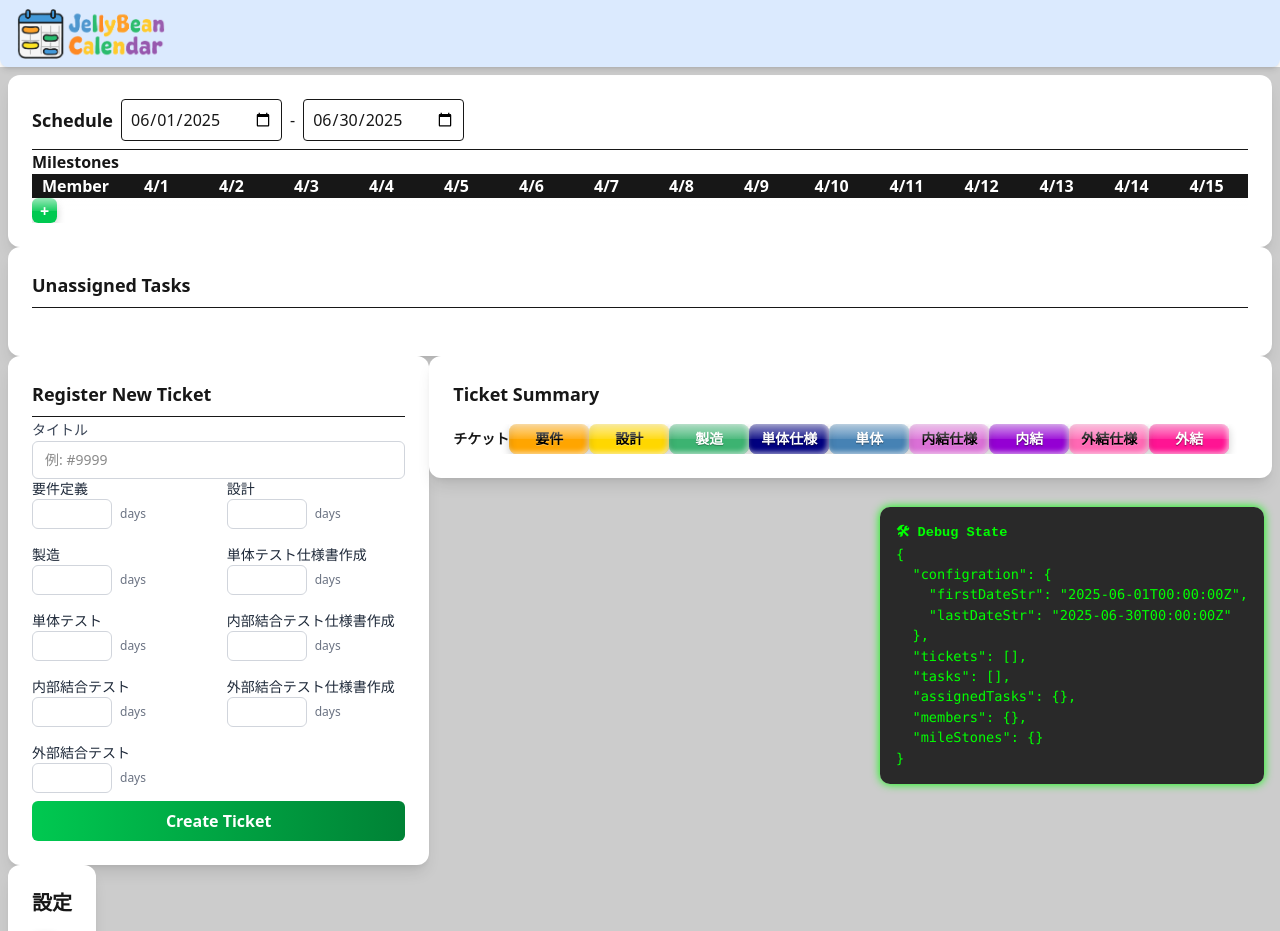
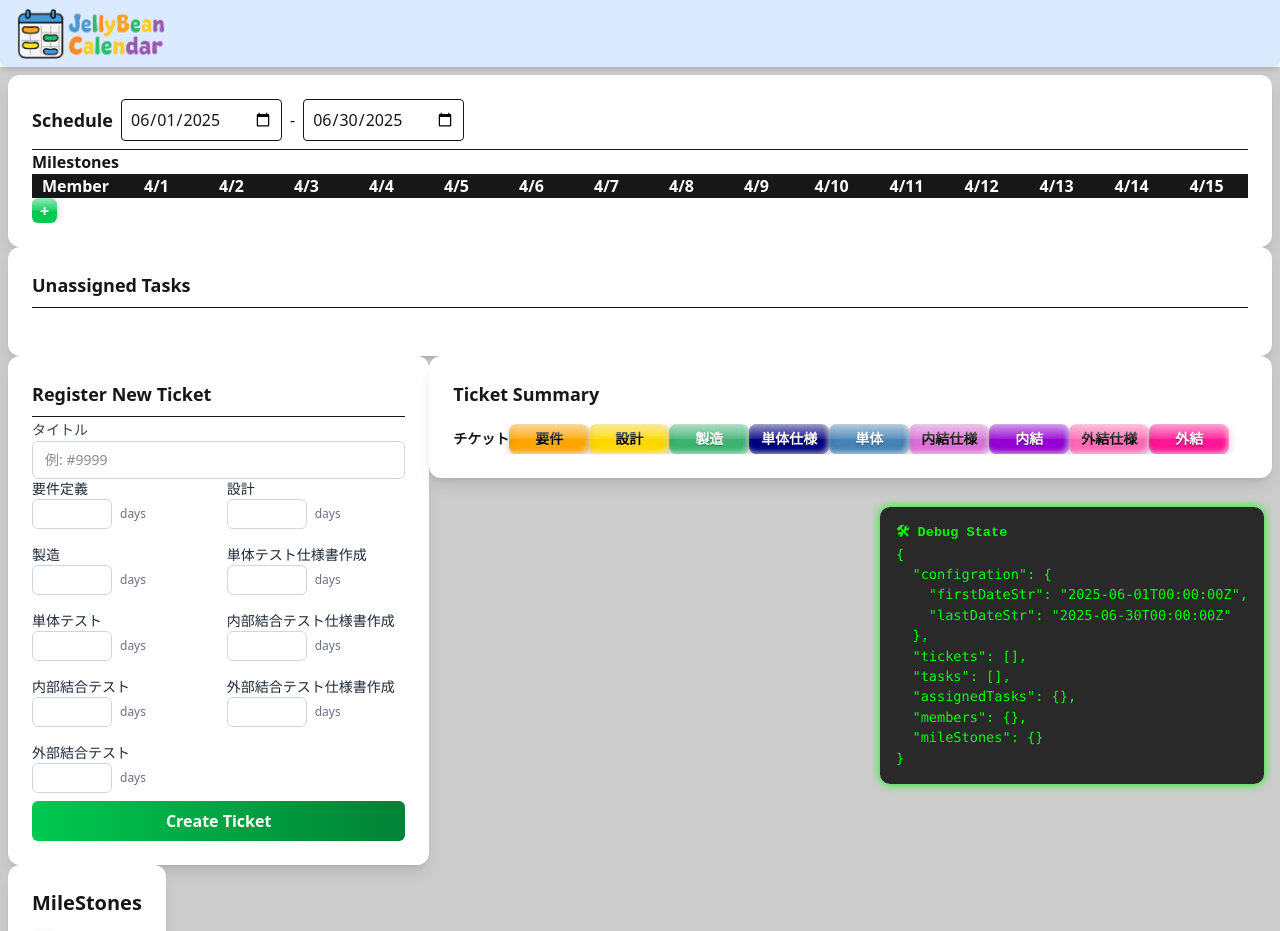
Before and after one commit to Yasu0812/schedule_maker, a Next.js app: page / in a window 1280 px wide. Shown: the top 931 px of the page. Built offline with nearby package versions, Linux system fonts and the light colour scheme.

Commit message:
Add header for MileStone section in MileStoneConfig and remove unused header in ScheduleMaker

```diff
--- a/src/app/components/milestone/MileStoneConfig.tsx
+++ b/src/app/components/milestone/MileStoneConfig.tsx
@@ -17,6 +17,8 @@
 
     return (
         <div>
+            <h2 className="text-xl font-bold mb-4">MileStones</h2>
+
             <MileStoneList
                 mileStoneManager={mileStoneManager}
                 setMileStoneManager={setMileStoneManager}
--- a/src/app/templates/ScheduleMaker.tsx
+++ b/src/app/templates/ScheduleMaker.tsx
@@ -244,7 +244,6 @@
             </div>
             <div>
                 <CardDesign>
-                    <h2 className="text-xl font-bold mb-4">設定</h2>
                     <MileStoneConfig
                         mileStoneManager={schdule.mileStoneManager}
                         setMileStoneManager={handleMilestoneManagerChange}
```
